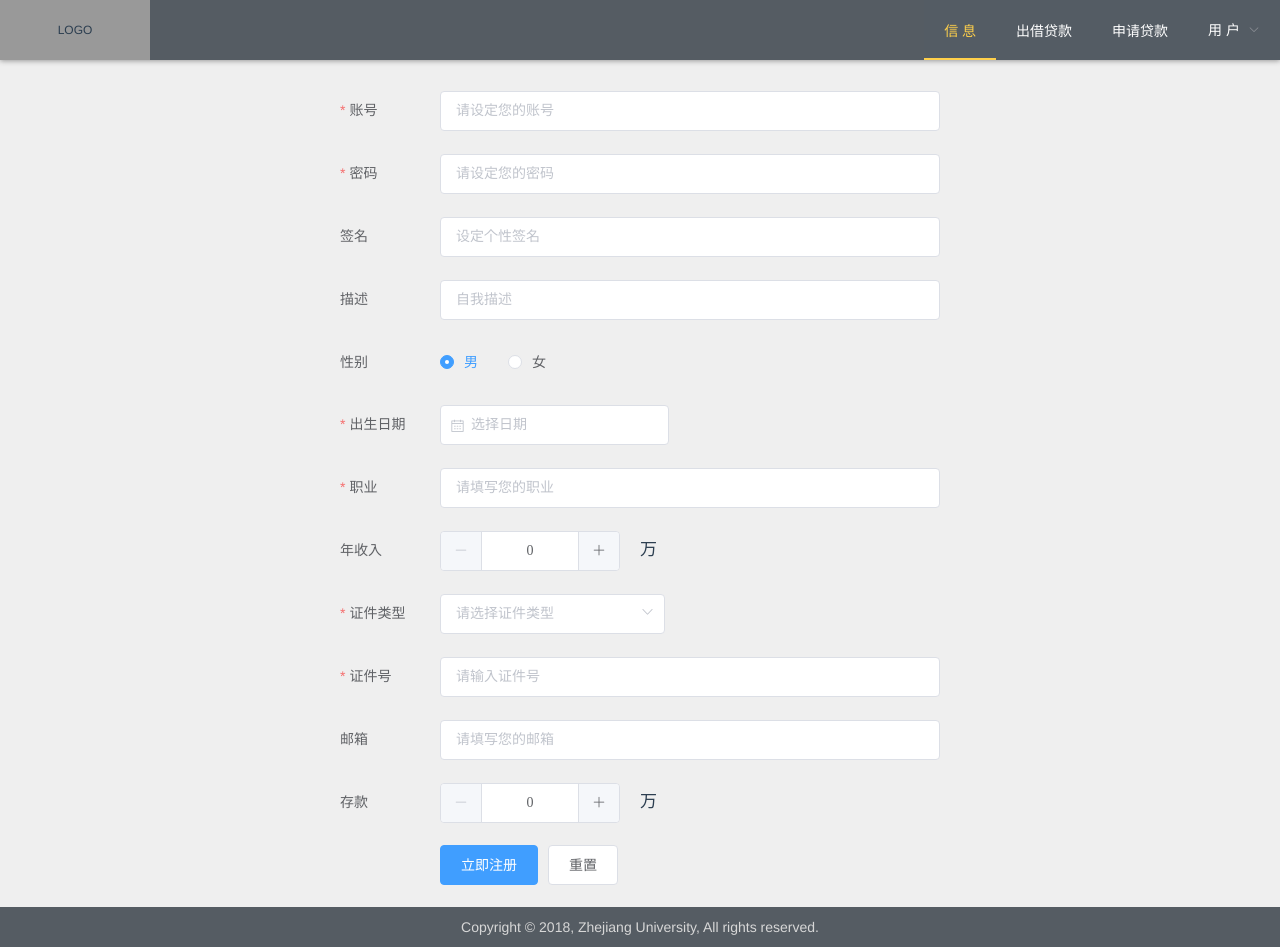
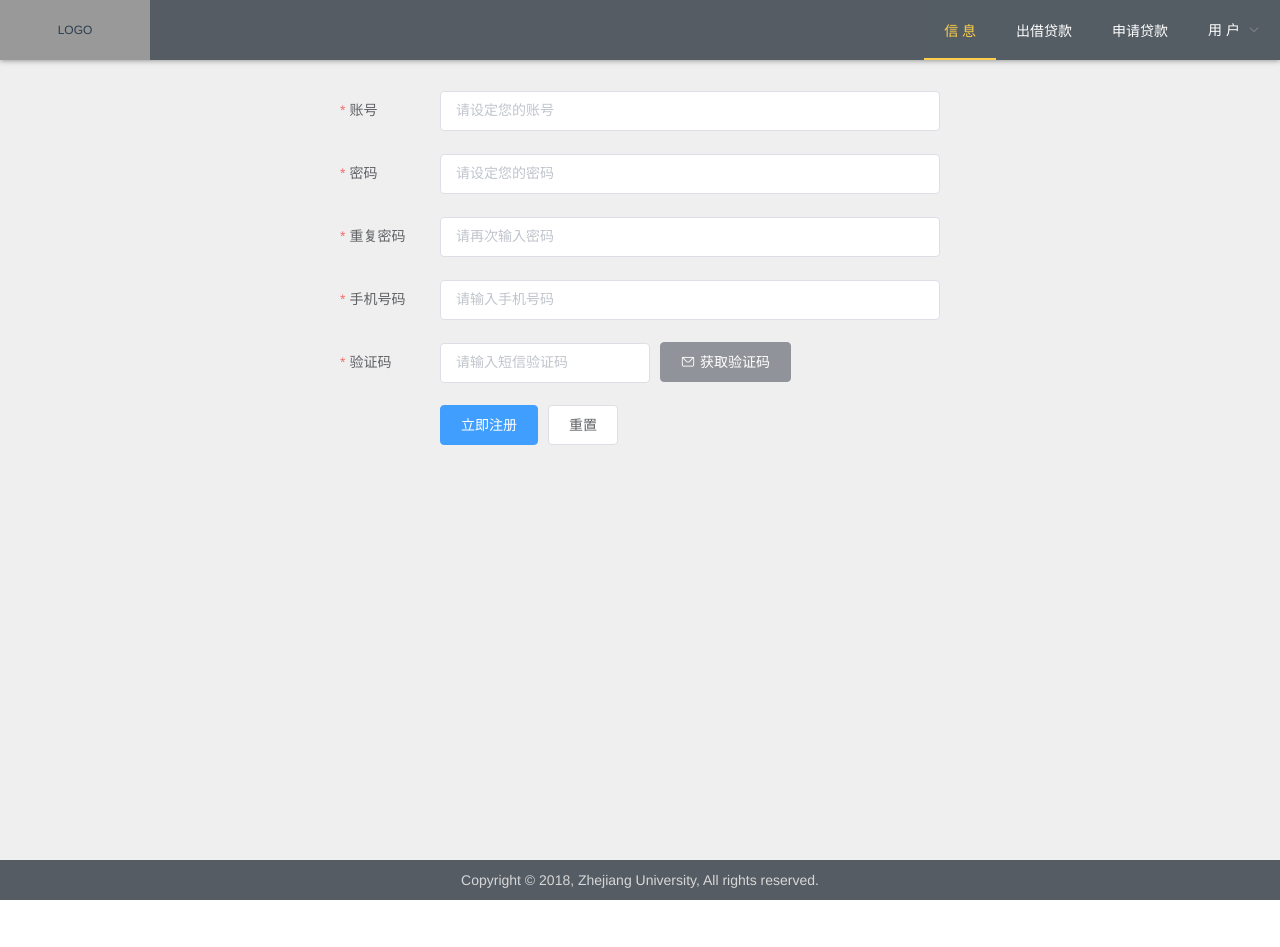
Before and after one commit to shenxs/p2pFrontEnd, a Vue app: page /#/register in a window 1280 px wide. After the commit the page ends 900 px from the top, so only its background shows below. Built offline with nearby package versions, Linux system fonts and the light colour scheme.

Commit message:
master:删减注册时需要的输入项

```diff
--- a/src/components/common/AdminOverview.vue
+++ b/src/components/common/AdminOverview.vue
@@ -6,7 +6,8 @@
 
 <script>
   export default {
-    name: 'admin-overview'
+    name: 'admin-overview',
+    props:['title']
   };
 </script>
 
--- a/src/components/common/AdminReviewBuy.vue
+++ b/src/components/common/AdminReviewBuy.vue
@@ -1,15 +1,47 @@
 <template>
-<div class="admin-review-buy" style="width: 100%">
-    <h1>管理员审核购买</h1>
-</div>
+    <div class="admin-review-buy" style="width: 100%">
+        <h1>管理员审核购买</h1>
+        <basic-table :title="'购买列表'" :data="tableData" :labels="labels"></basic-table>
+    </div>
 </template>
 
 <script>
+  import basicTable from '../common/BasicTableView'
+
   export default {
-    name: 'admin-review-buy'
+    name: 'admin-review-buy',
+    components:{basicTable},
+    data(){
+      return {
+        labels:{
+          userName:'购买人',
+          sell:'姓名',
+          address:'地址'
+        },
+        tableData: [{
+          date: '2016-05-02',
+          name: '王小虎',
+          address: '上海市普陀区金沙江路 1518 弄'
+        }, {
+          date: '2016-05-04',
+          name: '王小虎',
+          address: '上海市普陀区金沙江路 1517 弄'
+        }, {
+          date: '2016-05-01',
+          name: '王小虎',
+          address: '上海市普陀区金沙江路 1519 弄'
+        }, {
+          date: '2016-05-03',
+          name: '王小虎',
+          address: '上海市普陀区金沙江路 1516 弄'
+        }]
+      }
+    }
   };
 </script>
 
 <style lang="scss" scoped>
-
+    .basic-table{
+        margin: 30px;
+    }
 </style>
--- a/src/components/common/BasicTableView.vue
+++ b/src/components/common/BasicTableView.vue
@@ -1,15 +1,27 @@
 <template>
-    <div>
-        basic-table-view
+    <div class="basicTable">
+        <div class="u-table-title">
+            <h1>{{title}}</h1>
+            <el-table :data="data" stripe>
+                <el-table-column
+                        v-for="(index, key) in labels"
+                        :key="index" :prop="key" :label="index"/>
+            </el-table>
+        </div>
+
     </div>
 </template>
 
+
 <script>
-    export default {
-        name: "basic-table-view"
-    }
+  export default {
+    name: 'basic-table-view',
+    props: ['title', 'labels', 'data']
+  };
 </script>
 
 <style lang="scss" scoped>
-
+    .basicTable{
+        margin: 0 30px;
+    }
 </style>
--- a/src/components/common/Register.vue
+++ b/src/components/common/Register.vue
@@ -9,60 +9,23 @@
             <el-form-item label="密码" prop="password" >
                 <el-input v-model="ruleForm.password" placeholder="请设定您的密码" type="password"></el-input>
             </el-form-item>
-            <el-form-item label="签名" prop="signature">
-                <el-input v-model="ruleForm.signature" placeholder="设定个性签名"></el-input>
+            <el-form-item label="重复密码" prop="password2">
+                <el-input v-model="ruleForm.password2" placeholder="请再次输入密码" type="password"></el-input>
             </el-form-item>
-            <el-form-item label="描述" prop="description">
-                <el-input v-model="ruleForm.description" placeholder="自我描述"></el-input>
+            <el-form-item label="手机号码" prop="phoneNumber">
+                <el-input v-model="ruleForm.phoneNumber" placeholder="请输入手机号码" type="text"></el-input>
             </el-form-item>
-            <el-form-item label="性别" prop="sex">
-                <el-radio v-model="ruleForm.sex" label="male">男</el-radio>
-                <el-radio v-model="ruleForm.sex" label="female">女</el-radio>
-            </el-form-item>
+            <el-form-item label="验证码" prop="verificationCode">
+                <el-row type="flex" :gutter="10">
+                    <el-col :span="40">
+                        <el-input v-model="ruleForm.verificationCode" placeholder="请输入短信验证码" type="number" id="sms-code"
+                                  @blur="inputBlur('sms',ruleForm.verificationCode)"></el-input>
+                    </el-col>
+                    <el-col :span="1">
+                        <el-button type="info" icon="el-icon-message" @click="sendSms">获取验证码</el-button>
+                    </el-col>
+                </el-row>
 
-            <el-form-item label="出生日期" prop="birthday">
-                <el-col :span="11">
-                    <el-form-item prop="date1">
-                        <el-date-picker type="date" placeholder="选择日期" v-model="ruleForm.birthday"
-                                        style="width: 100%;"></el-date-picker>
-                    </el-form-item>
-                </el-col>
-            </el-form-item>
-
-            <el-form-item label="职业" prop="job">
-                <el-input v-model="ruleForm.job" placeholder="请填写您的职业"></el-input>
-            </el-form-item>
-
-            <el-form-item label="年收入" prop="annual_income">
-                <el-input-number v-model="ruleForm.annual_income" :min="0" type="number"></el-input-number>
-                <p style="display: inline ;margin-left: 20px;font-size: 17px">万</p>
-            </el-form-item>
-
-            <el-form-item label="证件类型" prop="id_type">
-                <el-select v-model="ruleForm.id_type" placeholder="请选择证件类型" >
-                    <el-option label="身份证" value="IDCARD"></el-option>
-                    <el-option label="军人证" value="ARMYMANCARD"></el-option>
-                    <el-option label="护照" value="PASSPORT"></el-option>
-                    <el-option label="户口本" value="PERMANENTRESIDENT"></el-option>
-                    <el-option label="外国人永久居留证" value="FOREIGN"></el-option>
-                    <el-option label="武警证" value="POLICECARD"></el-option>
-                    <el-option label="港澳居民来往内地通行证" value="GAJMLW"></el-option>
-                    <el-option label="台湾居民来往大陆通行证 " value="TWJMLW"></el-option>
-                    <el-option label="其他证件类型" value="QTZJLX"></el-option>
-                </el-select>
-            </el-form-item>
-
-            <el-form-item label="证件号" prop="id_num">
-                <el-input v-model="ruleForm.id_num" type="text" placeholder="请输入证件号"></el-input>
-            </el-form-item>
-
-            <el-form-item label="邮箱" prop="e-mail">
-                <el-input v-model="ruleForm.email" type="e-mail" placeholder="请填写您的邮箱"></el-input>
-            </el-form-item>
-
-            <el-form-item label="存款" prop="deposit">
-                <el-input-number v-model="ruleForm.deposit" :min="0" type="number"></el-input-number>
-                <p style="display: inline ;margin-left: 20px;font-size: 17px">万</p>
             </el-form-item>
 
 
@@ -70,6 +33,8 @@
                 <el-button type="primary" @click="submitForm('ruleForm')">立即注册</el-button>
                 <el-button @click="resetForm('ruleForm')">重置</el-button>
             </el-form-item>
+
+
         </el-form>
     </div>
 </template>
@@ -79,45 +44,45 @@
   export default {
     name: 'Register',
     data () {
+      let passwordEqual= (rule,val,callback)=>{
+            if(val===''){
+              callback(['请输入密码'])
+            }else if(this.ruleForm.password2 !==this.ruleForm.password){
+              callback(['两次密码不一致'])
+            }
+            callback();
+      };
       return {
         labelPosition: 'left',
         ruleForm: {
           account: '',
           password: '',
-          signature: '',
-          description: '',
-          sex: 'male',
-          birthday:'',
-          job: '',
-          annual_income: 0,
-          id_type: '',
-          id_num:'',
-          email:'',
-          deposit:0,
+          password2:'',
+          phoneNumber:'',
+          verificationCode:''
 
         },
         rules: {
           account: [
             {required: true, message: '请输入账号', trigger: 'blur'},
-            {min: 3, max: 11, message: '长度在 3 到 5 个字符', trigger: 'blur'}
+            {min: 3, max: 11, message: '长度在 3 到 11 个字符', trigger: 'blur'}
           ],
           password: [
             {required: true, message: '请输入密码', trigger: 'blur'},
-            {min: 3, max: 255, message: '长度在 3 到 5 个字符', trigger: 'blur'}
+            {min: 3, max: 255, message: '长度在 3 到 255 个字符', trigger: 'blur'},
           ],
-          birthday: [
-            {type: 'date', required: true, message: '请选择日期', trigger: 'change'}
+          password2:[
+            {required:true,message:'请再次输入您的密码', trigger:'blur'},
+            // eslint-disable-next-line
+            {validator:passwordEqual,trigger:'blur'}
           ],
-          job:[
-            {required: true,message:'请输入您的职业',trigger:'blur'}
+          phoneNumber:[
+            {required:true,message:'手机号码错误',trigger:'blur'},
+            { pattern: /^1[34578]\d{9}$/, message: '目前只支持中国大陆的手机号码' }
           ],
-          id_type: [
-            {type: 'string', required: true, message: '请选择您的证件类型', trigger: 'change'}
-          ],
-          id_num :[
-            {type:'string',required:true, message:"请输入证件号",trigger:'blur'}
+          verificationCode:[
+            {required:true,message:'请输入验证码',trigger:'blur'}
           ]
-
         }
       };
     },
@@ -125,6 +90,9 @@
       submitForm (formName) {
         this.$refs[formName].validate((valid) => {
           if (valid) {
+            if(this.ruleForm.password !== this.ruleForm.password2){
+              alert('密码不一致');
+            }
             alert('submit!');
           } else {
             // eslint-disable-next-line
```
Also changed, not shown: src/components/common/UserCenterProfile.vue (+59 -2 lines).
